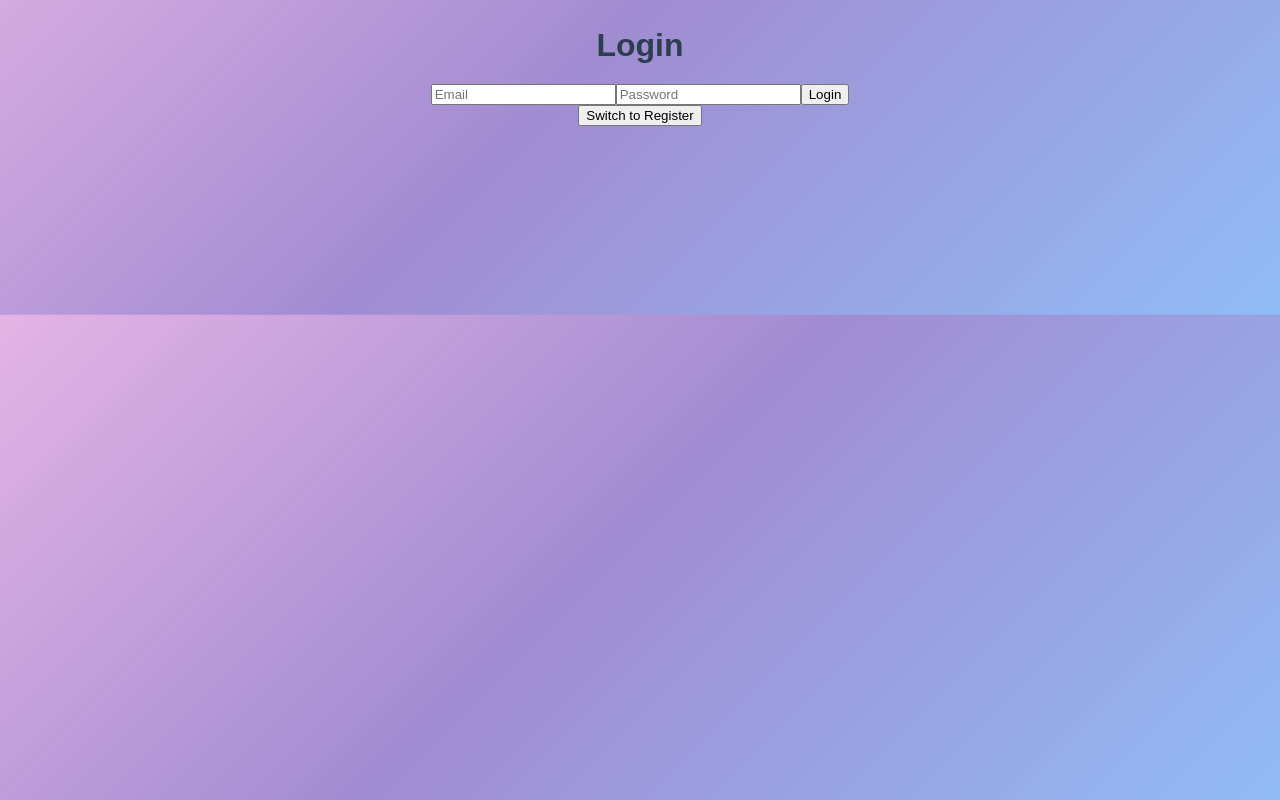
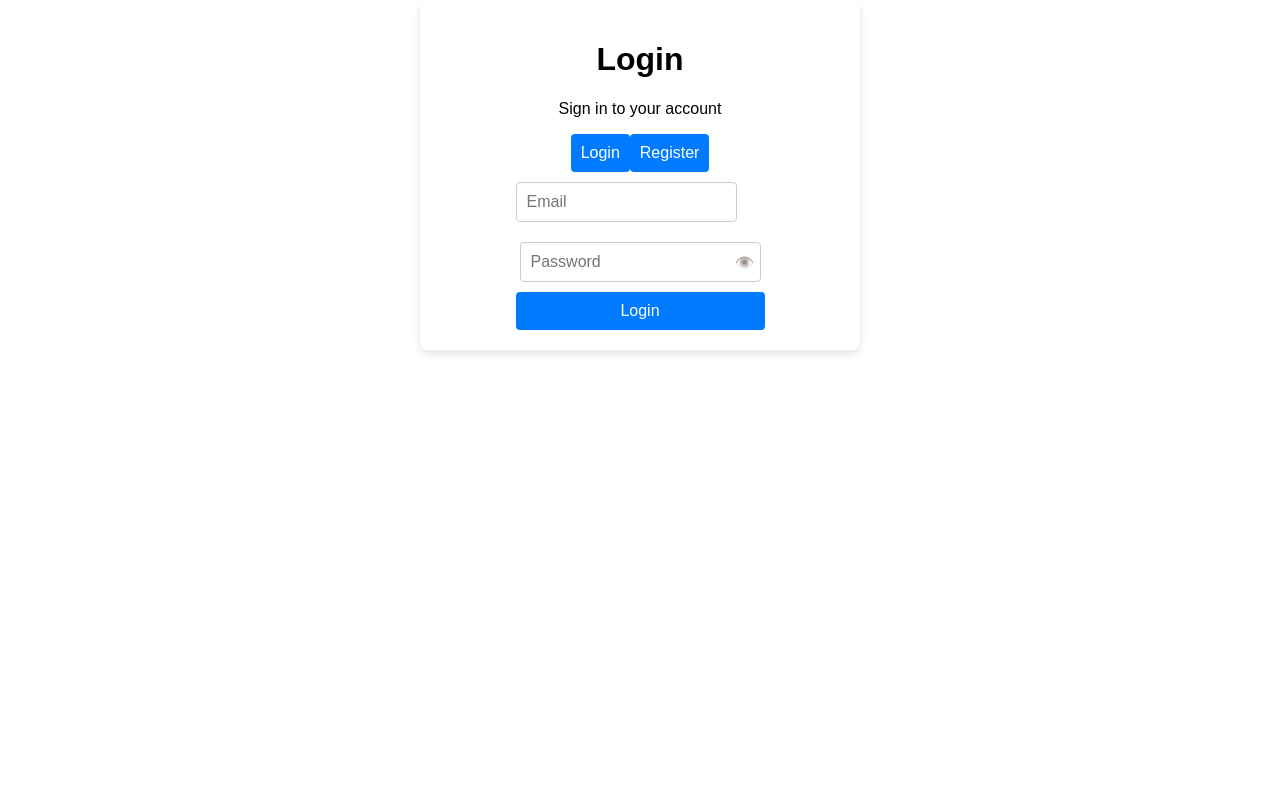
Before and after one commit to lance449/chatbot-frontend, a React (Create React App) app: page /auth in a window 1280 px wide. Built offline with nearby package versions, Linux system fonts and the light colour scheme.

Commit message:
fix the design of the frontend

```diff
--- a/src/components/Auth.js
+++ b/src/components/Auth.js
@@ -5,20 +5,20 @@ import "../styling/Auth.css";
 
 const Auth = ({ onLogin }) => {
   const [isRegister, setIsRegister] = useState(false);
+  const [showPassword, setShowPassword] = useState(false);  // State to toggle password visibility
   const [formData, setFormData] = useState({
     first_name: "",
     last_name: "",
     email: "",
     password: "",
+    confirmPassword: "",  // State for confirm password field
   });
-
-  const navigate = useNavigate();  // Initialize the navigate function
+  const [errorMessage, setErrorMessage] = useState("");
+  const navigate = useNavigate();
 
   const handleChange = (e) => {
     setFormData({ ...formData, [e.target.name]: e.target.value });
   };
-
-  axios.defaults.withCredentials = true; // Ensure credentials are included globally
 
   const handleSubmit = async (e) => {
     e.preventDefault();
@@ -40,25 +40,64 @@ const Auth = ({ onLogin }) => {
             alert("Login successful!");
             navigate('/hotel-selection');  // Navigate to HotelSelection after login
         } else {
-            alert(res.data.message); // Show message after registration
+            setErrorMessage(res.data.message || "Unexpected error. Please try again.");
         }
     } catch (error) {
         console.error("Error:", error.response?.data || error.message);
-        alert(error.response?.data?.message || "An error occurred. Please try again.");
+        setErrorMessage(error.response?.data?.message || "An error occurred. Please try again.");
     }
   };
 
   return (
-    <div>
-      <h2>{isRegister ? "Register" : "Login"}</h2>
-      <form onSubmit={handleSubmit}>
-        {isRegister && (
-          <>
+    <div className="auth-container">
+      <header>
+        <h1 className="heading">{isRegister ? "Register" : "Login"}</h1>
+        <p className="title">{isRegister ? "Create your account" : "Sign in to your account"}</p>
+      </header>
+      <div className="tab-bar">
+        <button className={`tab ${!isRegister ? "active" : ""}`} onClick={() => setIsRegister(false)}>Login</button>
+        <button className={`tab ${isRegister ? "active" : ""}`} onClick={() => setIsRegister(true)}>Register</button>
+      </div>
+      <div className="form-section">
+        {!isRegister ? (
+          <div className="login-box">
+            <form onSubmit={handleSubmit} className="auth-form">
+              <input
+                type="email"
+                name="email"
+                placeholder="Email"
+                onChange={handleChange}
+                className="ele"
+                required
+              />
+              <div className="password-input">
+                <input
+                  type={showPassword ? "text" : "password"}
+                  name="password"
+                  placeholder="Password"
+                  onChange={handleChange}
+                  className="ele"
+                  required
+                />
+                <span
+                  className="eye-icon"
+                  onClick={() => setShowPassword(!showPassword)}
+                >
+                  👁️
+                </span>
+              </div>
+              <button type="submit" className="clkbtn">Login</button>
+            </form>
+          </div>
+        ) : (
+          <div className="signup-box">
+            <form onSubmit={handleSubmit} className="auth-form">
               <input
                 type="text"
                 name="first_name"
                 placeholder="First Name"
                 onChange={handleChange}
+                className="ele"
                 required
               />
               <input
@@ -66,29 +105,55 @@ const Auth = ({ onLogin }) => {
                 name="last_name"
                 placeholder="Last Name"
                 onChange={handleChange}
+                className="ele"
                 required
               />
-          </>
-        )}
               <input
                 type="email"
                 name="email"
                 placeholder="Email"
                 onChange={handleChange}
+                className="ele"
                 required
               />
+              <div className="password-input">
                 <input
-          type="password"
+                  type={showPassword ? "text" : "password"}
                   name="password"
                   placeholder="Password"
                   onChange={handleChange}
+                  className="ele"
                   required
                 />
-        <button type="submit">{isRegister ? "Register" : "Login"}</button>
+                <span
+                  className="eye-icon"
+                  onClick={() => setShowPassword(!showPassword)}
+                >
+                  👁️
+                </span>
+              </div>
+              <div className="password-input">
+                <input
+                  type={showPassword ? "text" : "password"}
+                  name="confirmPassword"
+                  placeholder="Confirm Password"
+                  onChange={handleChange}
+                  className="ele"
+                  required
+                />
+                <span
+                  className="eye-icon"
+                  onClick={() => setShowPassword(!showPassword)}
+                >
+                  👁️
+                </span>
+              </div>
+              <button type="submit" className="clkbtn">Register</button>
             </form>
-      <button onClick={() => setIsRegister(!isRegister)}>
-        {isRegister ? "Switch to Login" : "Switch to Register"}
-      </button>
+          </div>
+        )}
+      </div>
+      {errorMessage && <p className="error-message">{errorMessage}</p>}
     </div>
   );
 };
--- a/src/components/HotelSelection.js
+++ b/src/components/HotelSelection.js
@@ -4,9 +4,9 @@ import "../styling/HotelSelection.css";
 
 
 const hotels = [
-    { id: 1, name: 'Hotel A', logo: '/hotel-a.png', details: "Located in the heart of the city, Hotel A offers luxury and comfort for travelers." },
-    { id: 2, name: 'Hotel B', logo: '/hotel-b.png', details: "A beachfront paradise with stunning ocean views and world-class amenities." },
-    { id: 3, name: 'Hotel C', logo: '/hotel-c.png', details: "A cozy retreat near nature, perfect for a peaceful and relaxing stay." }
+    { id: 1, name: 'YES Hotel', logo: '/hotel-a.png', details: "Yes Hotel Cabuyao Laguna is a modern hotel located in Divimall, National Road, Barangay Pulo, Cabuyao, 4025 Laguna, Philippines. It offers a selection of stylish rooms and suites equipped with modern amenities designed to provide a relaxing and enjoyable stay. " },
+    { id: 2, name: 'Rizmy Hotel', logo: '/hotel-b.png', details: "Rizmy Hotel, also known as Rizmy Apartment Hotel, is a 3-star accommodation located in Cabuyao, Laguna, Philippines. Situated along Pulo Diezmo Road, it offers convenient access to various attractions in the area." },
+    { id: 3, name: 'Asia Novo Boutique Hotel', logo: '/hotel-c.png', details: "Asia Novo Boutique Hotel in Cabuyao, Laguna, Philippines, is a 1-star establishment offering comfortable accommodations at affordable rates. The hotel is conveniently located at 310 LE J.P. Rizal St., Barangay Uno, Cabuyao City, Laguna, 4025, Philippines." }
 ];
 
 
--- a/src/styling/Auth.css
+++ b/src/styling/Auth.css
@@ -1,86 +1,78 @@
-/* General container */
 .auth-container {
-    display: flex;
-    justify-content: center;
-    align-items: center;
-    min-height: 100vh;
-    background: linear-gradient(135deg, #4A90E2, #9013FE);
-    padding: 20px;
+  display: flex;
+  flex-direction: column;
+  justify-content: center;
+  align-items: center;
+  padding: 20px;
+  max-width: 400px;
+  margin: 0 auto;
+  background-color: #fff;
+  border-radius: 8px;
+  box-shadow: 0 4px 8px rgba(0, 0, 0, 0.1);
 }
 
-/* Card styling */
-.auth-card {
-    background: white;
-    padding: 2rem;
-    border-radius: 12px;
-    box-shadow: 0 8px 16px rgba(0, 0, 0, 0.2);
-    width: 400px;
-    text-align: center;
-    transition: transform 0.3s ease-in-out;
+.auth-form {
+  width: 100%;
+  display: flex;
+  flex-direction: column;
 }
 
-.auth-card:hover {
-    transform: scale(1.02);
+.auth-form input {
+  margin: 10px 0;
+  padding: 10px;
+  border-radius: 4px;
+  border: 1px solid #ccc;
+  font-size: 1rem;
+  width: calc(100% - 50px); /* Make space for the eye icon */
 }
 
-/* Title */
-.auth-title {
-    font-size: 2rem;
-    font-weight: bold;
-    color: #333;
-    margin-bottom: 1.5rem;
+button {
+  padding: 10px;
+  background-color: #007bff;
+  border: none;
+  color: #fff;
+  border-radius: 4px;
+  font-size: 1rem;
+  cursor: pointer;
 }
 
-/* Form styling */
-.auth-form {
-    display: flex;
-    flex-direction: column;
-    gap: 15px;
+button:hover {
+  background-color: #0056b3;
 }
 
-/* Input fields */
-.auth-input {
-    padding: 12px;
-    border: 2px solid #ccc;
-    border-radius: 8px;
-    font-size: 1rem;
-    outline: none;
-    transition: border-color 0.3s;
+.error-message {
+  color: red;
+  font-size: 0.9rem;
+  margin-top: 10px;
 }
 
-.auth-input:focus {
-    border-color: #4A90E2;
-    box-shadow: 0 0 8px rgba(74, 144, 226, 0.5);
+.toggle-button {
+  margin-top: 20px;
+  background-color: #fff;
+  border: 1px solid #007bff;
+  color: #007bff;
+  padding: 8px;
+  border-radius: 4px;
+  cursor: pointer;
 }
 
-/* Submit button */
-.auth-button {
-    background: #4A90E2;
-    color: white;
-    padding: 12px;
-    border: none;
-    border-radius: 8px;
-    font-size: 1rem;
-    cursor: pointer;
-    transition: background 0.3s;
+.toggle-button:hover {
+  background-color: #f0f0f0;
 }
 
-.auth-button:hover {
-    background: #357ABD;
+.password-input {
+  position: relative;
 }
 
-/* Switch button */
-.auth-switch {
-    margin-top: 15px;
-    background: none;
-    border: none;
-    color: #4A90E2;
-    font-size: 1rem;
-    cursor: pointer;
-    transition: color 0.3s;
+.password-input input {
+  padding-right: 30px; /* Add padding to the right for the eye icon */
 }
 
-.auth-switch:hover {
-    color: #357ABD;
-    text-decoration: underline;
+.eye-icon {
+  position: absolute;
+  right: 10px; /* Align eye icon to the right inside the input */
+  top: 50%;
+  transform: translateY(-50%); /* Vertically center the icon */
+  cursor: pointer;
+  color: rgba(0, 0, 0, 0.5); /* Clear black color for eye icon */
 }
--- a/src/styling/HotelSelection.css
+++ b/src/styling/HotelSelection.css
@@ -1,173 +1,101 @@
-/* Body Background */
-body {
-    background: linear-gradient(135deg, #ff9a9e, #fad0c4, #fad0c4, #fbc2eb, #a18cd1, #8ec5fc);
-    background-size: 400% 400%;
-    animation: gradientBG 15s ease infinite;
-    font-family: 'Poppins', sans-serif;
-}
-
-/* Gradient Animation */
-@keyframes gradientBG {
-    0% { background-position: 0% 50%; }
-    50% { background-position: 100% 50%; }
-    100% { background-position: 0% 50%; }
-}
-
-/* Main Container */
+/* Container for hotel selection */
 .hotel-selection-container {
-    max-width: 1000px;
+    max-width: 1100px;  /* Increase max-width */
     margin: 50px auto;
-    padding: 30px;
-    background: rgba(255, 255, 255, 0.9);  /* Slightly transparent white */
+    padding: 40px;
+    background: rgba(255, 255, 255, 0.9);
     border-radius: 18px;
     box-shadow: 0 8px 16px rgba(0, 0, 0, 0.2);
     text-align: center;
-    transition: box-shadow 0.3s ease-in-out;
 }
 
-.hotel-selection-container:hover {
-    box-shadow: 0 12px 24px rgba(0, 0, 0, 0.25);
-    background: linear-gradient(135deg, #f0f0f0, #e3e3e3); /* Soft gradient background */
-}
-
-/* Unique Colors for Each Hotel */
-.hotel-card:nth-child(1) { background: #e3f2fd; } /* Light Blue - Hotel A */
-.hotel-card:nth-child(2) { background: #ffebee; } /* Light Red - Hotel B */
-.hotel-card:nth-child(3) { background: #e8f5e9; } /* Light Green - Hotel C */
-
-
-
-/* Title */
-h2 {
-    color: #2c3e50;
-    font-size: 32px;
-    margin-bottom: 20px;
-    font-weight: bold;
-}
-
-/* Hotel Cards */
+/* Hotel Card */
 .hotel-card {
     display: flex;
     align-items: center;
     justify-content: space-between;
     background: linear-gradient(135deg, #ffffff, #f8f9fa);
-    padding: 18px;
-    margin: 12px 0;
+    padding: 20px;  /* Increase padding */
+    margin: 18px 0;  /* Increase margin */
     border-radius: 12px;
-    box-shadow: 0 4px 12px rgba(0, 0, 0, 0.1);
-    transition: transform 0.3s ease-in-out, box-shadow 0.3s ease-in-out;
+    box-shadow: 0 6px 18px rgba(0, 0, 0, 0.2);  /* Larger shadow */
+    transition: transform 0.3s ease, box-shadow 0.3s ease;
+    font-size: 18px;  /* Increase font size */
 }
 
 .hotel-card:hover {
-    transform: scale(1.04);
-    box-shadow: 0 6px 16px rgba(0, 0, 0, 0.15);
+    transform: scale(1.06);  /* Slightly larger scale */
+    box-shadow: 0 8px 20px rgba(0, 0, 0, 0.25);
 }
 
 /* Hotel Image */
 .hotel-card img {
-    width: 85px;
-    height: 85px;
+    width: 100px;  /* Increase image size */
+    height: 100px;
     object-fit: cover;
-    border-radius: 10px;
-    border: 3px solid #007bff;
+    border-radius: 12px;
 }
 
 /* Hotel Name */
 .hotel-card h3 {
     flex-grow: 1;
-    text-align: left;
-    margin-left: 20px;
-    font-size: 22px;
+    margin-left: 24px;  /* Increase margin */
+    font-size: 24px;  /* Increase font size */
     color: #34495e;
     font-weight: bold;
 }
 
-/* Buttons */
-/* Adjusted button size */
+/* Button Styling */
 .hotel-card button {
-    background: linear-gradient(135deg, #007bff, #0056b3);
+    background: linear-gradient(135deg, #ff9800, #e68900);
+    padding: 8px 16px;  /* Increase button size */
+    font-size: 16px;  /* Increase button font size */
     color: #fff;
     border: none;
-    padding: 6px 14px; /* Smaller padding */
-    border-radius: 6px; /* Slightly smaller rounded corners */
+    border-radius: 8px;  /* Increase border radius */
     cursor: pointer;
-    font-size: 14px; /* Reduced font size */
     font-weight: bold;
-    transition: all 0.3s ease-in-out;
+    transition: background 0.3s ease, transform 0.2s ease;
 }
 
 .hotel-card button:hover {
-    background: linear-gradient(135deg, #0056b3, #003d82);
-    transform: scale(1.08); /* Slight hover effect */
+    background: linear-gradient(135deg, #e68900, #d17700);
+    transform: scale(1.05);  /* Slightly larger scale */
 }
 
-/* Smaller "Details" button */
-.hotel-card .details-btn {
-    background: linear-gradient(135deg, #ff9800, #e68900);
-    padding: 6px 12px; /* Reduced padding */
-    font-size: 14px;
+/* Hotel Details Section (Modal) */
+.hotel-details {
+    position: fixed;
+    top: 50%;
+    left: 50%;
+    transform: translate(-50%, -50%);
+    width: 70%;  /* Increase width */
+    max-width: 600px;  /* Increase max-width */
+    padding: 20px 30px;  /* Increase padding */
+    background: rgba(255, 255, 255, 0.95);
+    border-radius: 15px;  /* Increase border radius */
+    box-shadow: 0 8px 24px rgba(0, 0, 0, 0.15);  /* Larger shadow */
+    z-index: 1000;
+    display: block;
+    opacity: 1;
+    transition: opacity 0.3s ease, transform 0.3s ease;
 }
 
-.hotel-card .details-btn:hover {
-    background: linear-gradient(135deg, #e68900, #d17700);
-}
-
-/* Centering the button container */
-.button-container {
-    display: flex;
-    justify-content: center;
-    gap: 10px; /* Keep spacing between buttons */
-    margin-top: 10px;
-}
-
-
-/* Hotel Details Section */
-.hotel-details {
-    margin-top: 25px;
-    padding: 20px;
-    background: rgba(255, 255, 255, 0.95);
-    border-radius: 12px;
-    box-shadow: 0 5px 14px rgba(0, 0, 0, 0.12);
-    text-align: left;
-}
-
-/* Hotel Details Title */
-.hotel-details h3 {
-    color: #2c3e50;
-    font-size: 24px;
-    margin-bottom: 12px;
-    font-weight: bold;
-}
-
-/* Description */
-.hotel-details p {
-    font-size: 17px;
-    color: #555;
-    line-height: 1.6;
-}
-
-/* Close Button */
+/* Close button styling */
 .hotel-details button {
     background: linear-gradient(135deg, #e74c3c, #c0392b);
     color: #fff;
     border: none;
-    padding: 10px 18px;
-    border-radius: 6px;
+    padding: 12px 18px;  /* Increase padding */
+    border-radius: 8px;  /* Increase border radius */
     cursor: pointer;
-    margin-top: 12px;
-    font-size: 15px;
+    margin-top: 16px;  /* Increase margin-top */
+    font-size: 16px;  /* Increase font size */
     font-weight: bold;
     transition: background 0.3s ease-in-out, transform 0.2s ease-in-out;
 }
 
 .hotel-details button:hover {
     background: linear-gradient(135deg, #c0392b, #a83224);
-    transform: scale(1.07);
+    transform: scale(1.1);  /* Larger scale */
 }
-
-.hotel-logo {
-    width: 90px;
-    height: 90px;
-    object-fit: cover;
-    border-radius: 10px;
-}
--- a/src/styling/LandingPage.css
+++ b/src/styling/LandingPage.css
@@ -1,20 +1,50 @@
 @import url('https://fonts.googleapis.com/css2?family=Archivo+Black&display=swap');
+
+body {
+  font-family: Arial, sans-serif;
+  margin: 0;
+  padding: 0;
+  background-color: white;  /* White background for the body */
+}
 
 .landing-page {
   text-align: center;
   padding: 50px;
+  background-color: white;  /* Ensure the landing page also has a white background */
+}
+
+.landing-page nav {
+  background: white;
+  padding: 15px 0;
 }
 
 .landing-page nav ul {
   list-style-type: none;
   padding: 0;
   display: flex;
-  justify-content: flex-start;
+  justify-content: space-between;
+  align-items: center;
+  max-width: 1100px;
+  margin: 0 auto;
+  flex-wrap: wrap;
 }
 
 .landing-page nav ul li {
-  display: inline;
-  margin: 0 10px;
+  margin: 0 15px;
+}
+
+.landing-page nav ul li a {
+  color: #333;
+  text-decoration: none;
+  font-weight: bold;
+  padding: 10px 15px;
+  transition: 0.3s ease-in-out;
+  border-radius: 5px;
+}
+
+.landing-page nav ul li a:hover {
+  background: #007bff;
+  color: white;
 }
 
 .landing-page nav ul li.auth-link {
@@ -24,7 +54,7 @@
 .landing-page nav ul li .logo {
   font-family: 'Archivo Black', sans-serif;
   font-size: 24px;
-  color: #000;
+  color: #333;
   text-decoration: none;
 }
 
@@ -32,11 +62,74 @@
   margin-top: 50px;
 }
 
-.landing-page .start-button {
+.landing-page .landing-content h1 {
+  font-size: 36px;
+  color: #333;
+}
+
+.landing-page .landing-content p {
+  font-size: 18px;
+  color: #666;
+  margin: 20px 0;
+}
+
+.landing-page .buttons-container {
+  margin-top: 20px;
+}
+
+.landing-page .button {
   display: inline-block;
-  padding: 10px 20px;
+  padding: 12px 25px;
+  margin: 10px;
   background-color: #007bff;
   color: white;
   text-decoration: none;
   border-radius: 5px;
+  font-size: 16px;
+  transition: 0.3s;
+  border: none;
+  cursor: pointer;
 }
+
+.landing-page .button:hover {
+  background-color: #0056b3;
+  transform: scale(1.05);
+}
+
+.landing-page .button:focus {
+  outline: none;
+  box-shadow: 0 0 0 3px rgba(0, 123, 255, 0.5); /* Add a blue outline when focused */
+}
+
+.features {
+  margin-top: 50px;
+}
+
+.features h2 {
+  font-size: 28px;
+  color: #333;
+}
+
+.feature-list {
+  display: flex;
+  justify-content: space-around;
+  margin-top: 20px;
+}
+
+.feature-item {
+  background-color: #fff;
+  padding: 20px;
+  border-radius: 8px;
+  box-shadow: 0 4px 8px rgba(0, 0, 0, 0.1);
+  width: 30%;
+}
+
+.feature-item h3 {
+  font-size: 22px;
+  color: #007bff;
+}
+
+.feature-item p {
+  font-size: 16px;
+  color: #666;
+}
```
Also changed, not shown: src/components/AboutPage.js (+21 -1 lines), src/components/HelpPage.js (+23 -2 lines), src/components/LandingPage.js (+18 -0 lines), src/App.css (line endings or trailing spaces). Lines whose indentation alone changed are shown as unchanged.
